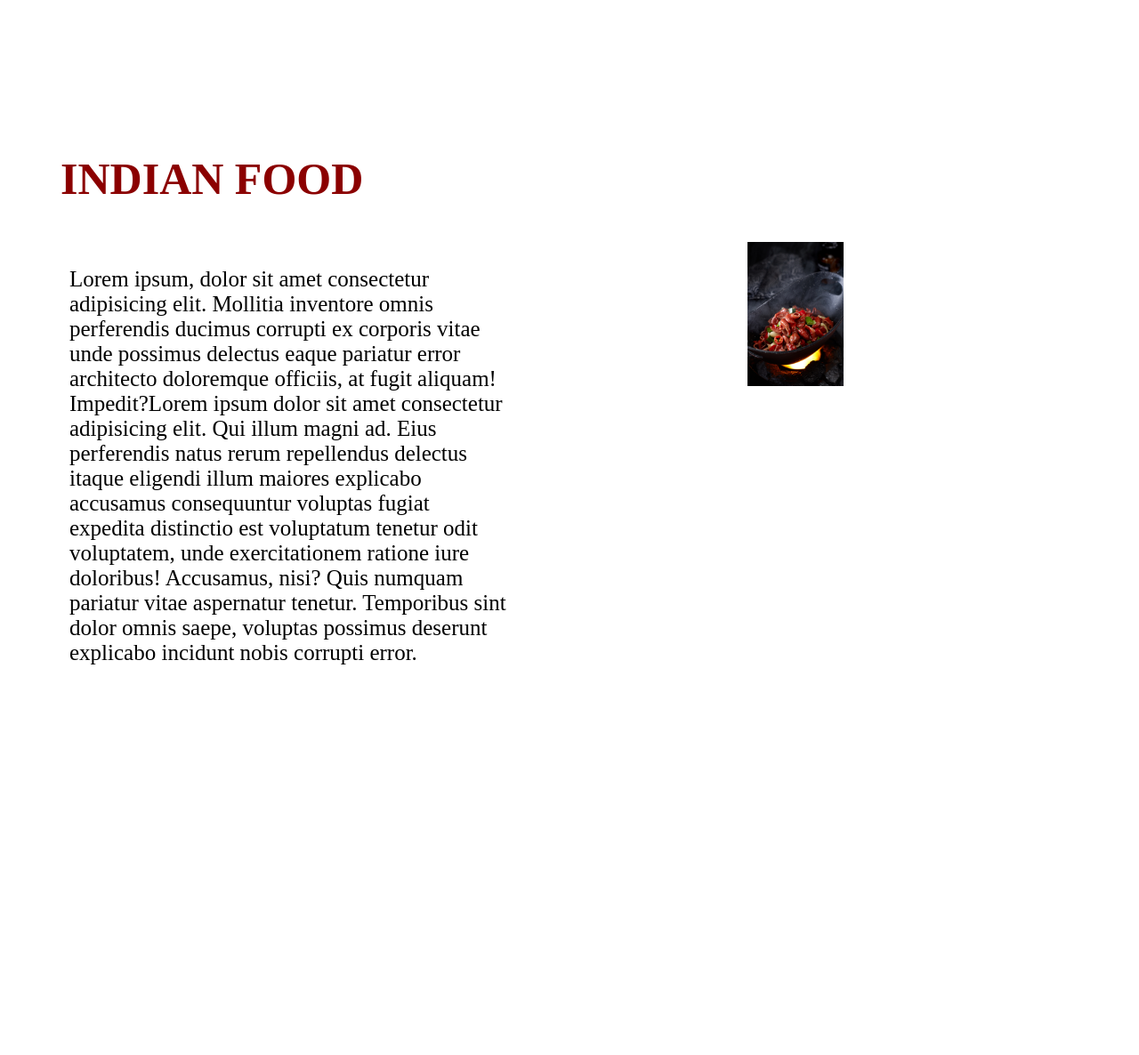
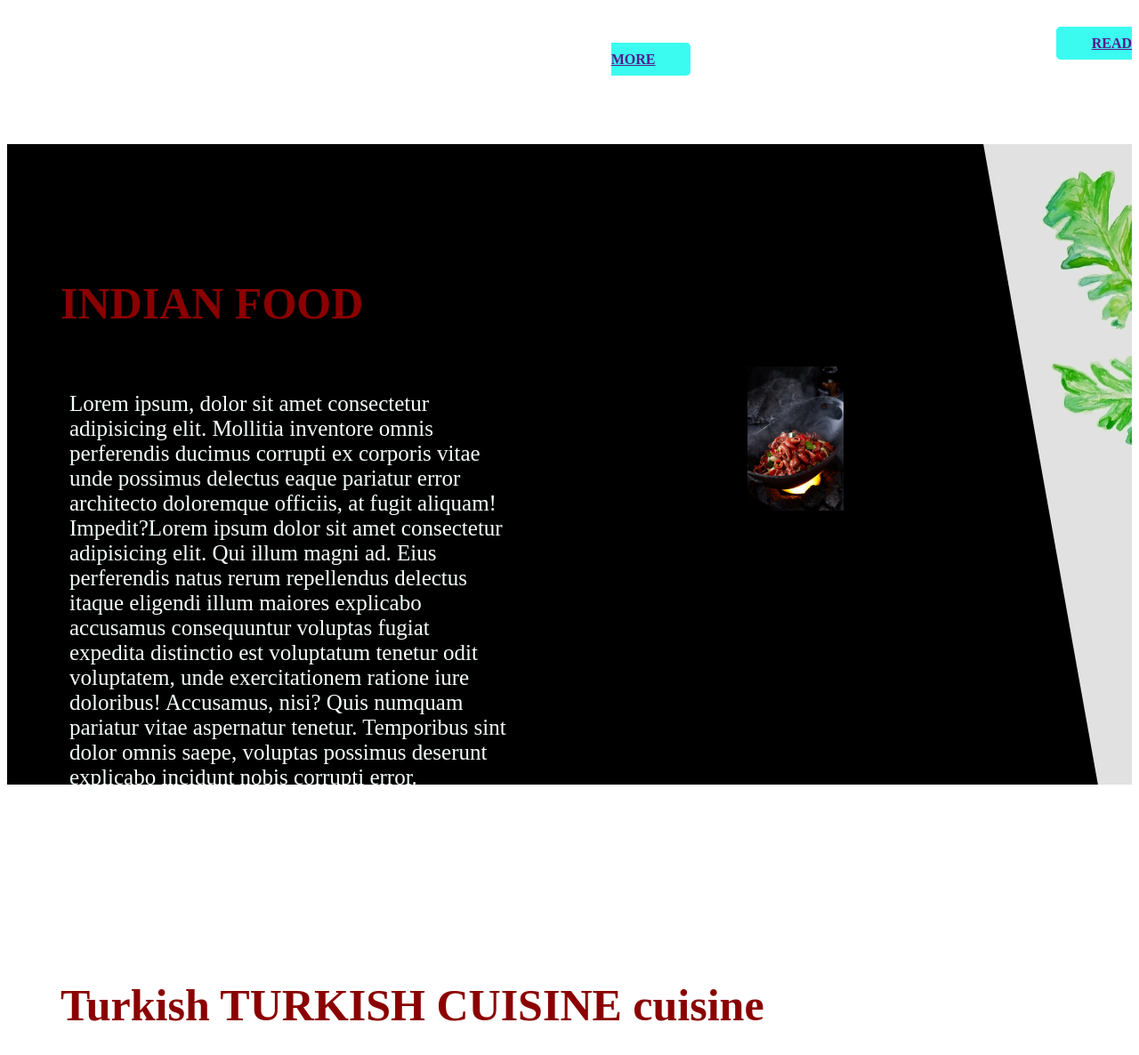
Before and after one commit to ummsalma/FOODTRADITION, a plain HTML site: page index.html in a window 1280 px wide. Shown: the part 600-1786 px from the top of the page at 89% size. Before the commit the page ends 1401 px from the top, so only its background shows below. Drawn offline with Linux system fonts and the light colour scheme.

Commit message:
4ndcommitt

```diff
--- a/index.html
+++ b/index.html
@@ -25,14 +25,17 @@
                 necessitatibus natus molestias et aspernatur at repellendus voluptatibus doloremque, magni hic quibusdam
                 corrupti tempore! Fugit, repellendus.Lorem ipsum, dolor sit amet consectetur adipisicing elit.
                 Accusantium tenetur ad sit quis dolores necessitatibus natus molestias et aspernatur at repellendus
-                voluptatibus doloremque, magni hic quibusdam corrupti tempore! Fugit, repellendus.</p>
+                voluptatibus doloremque, magni hic quibusdam corrupti tempore! Fugit, repellendus.</p><br>
+            <span class="readone"><a href="">READ MORE</a></span>
 
         </div>
     </section>
-    <section class="foodtradition">
-        <div class="halfwifi">
+    <br>
+    <br>
+    <section class="foodtradition bg-img-second">
+        <div class="halfwifi ">
             <h3>INDIAN FOOD</h3>
-            <p class="cul">Lorem ipsum, dolor sit amet consectetur adipisicing elit. Mollitia inventore omnis
+            <p class="cul white">Lorem ipsum, dolor sit amet consectetur adipisicing elit. Mollitia inventore omnis
                 perferendis ducimus
                 corrupti ex corporis vitae unde possimus delectus eaque pariatur error architecto doloremque officiis,
                 at fugit aliquam! Impedit?Lorem ipsum dolor sit amet consectetur adipisicing elit. Qui illum magni ad.
@@ -48,6 +51,12 @@
 
         </div>
     </section>
+    <section>
+        <div><img src="" alt=""></div>
+        <div>
+            <h3><span>Turkish TURKISH CUISINE cuisine</span></h3>
+        </div>
+    </section>
 
 </body>
 
--- a/style.css
+++ b/style.css
@@ -38,3 +38,23 @@ h3{margin-top: 150px;
     margin-left: 200px;
     margin-top: 250px;
 }
+.readone{
+    text-decoration: none;
+    background-color: rgb(59, 250, 240);
+    padding: 10px 40px;
+    border-radius: 5px;
+    background-image: linear-gradient(red rgb(219, 255, 151));
+    color: mintcream;
+    font-weight: 800;
+    margin-left: 500px;
+
+}
+.bg-img-second{margin-top: 50px;
+    background-image: url(final.jpg);
+    background-repeat: no-repeat;
+
+}
+.white{
+    color: mintcream;
+
+}
```
Also changed, not shown: final.jpg (added).
